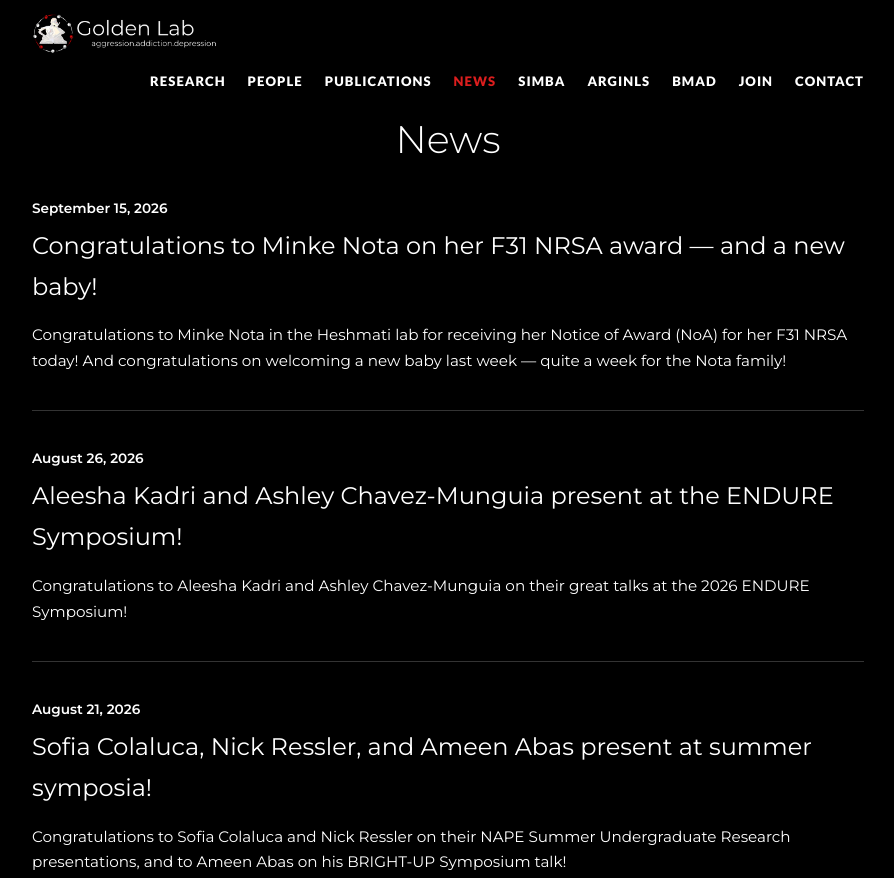
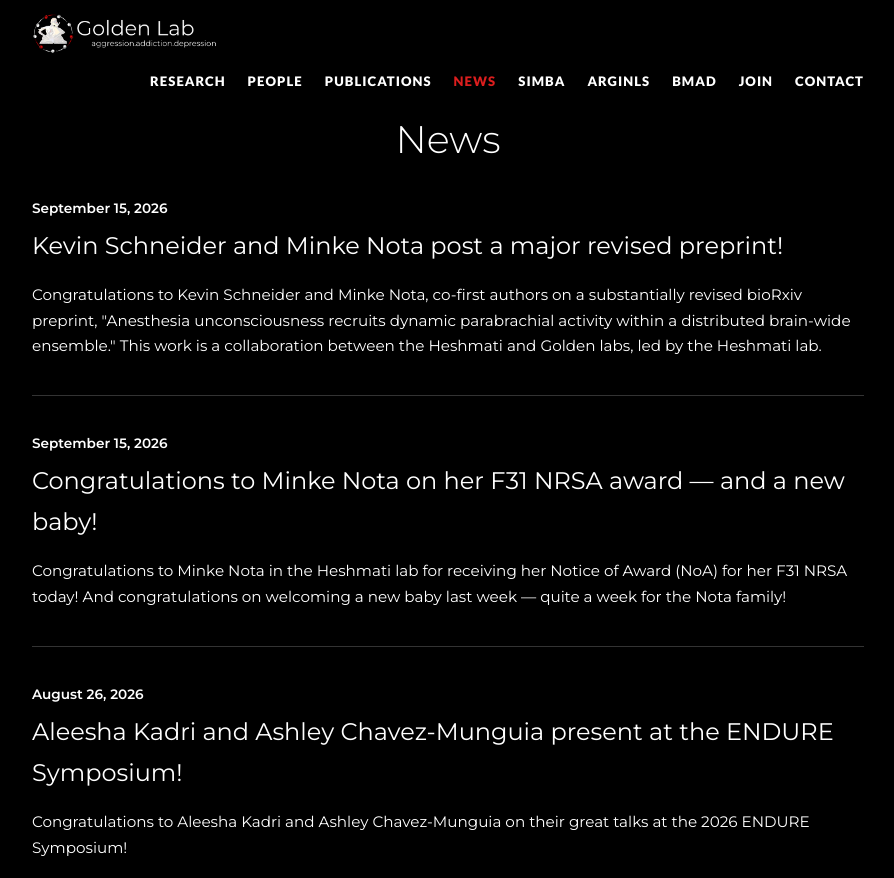
Before and after one commit to GoldenLabWebsite/golden-lab-website, a plain HTML site: page docs/news.html in a window 1280 px wide. Shown: the top 878 px of the page, without its empty margins (192-1086 px from the left). Drawn offline with Linux system fonts and the light colour scheme.

Commit message:
Add revised preprint (v2) to Publications and News
- New Publications entry for the substantially revised v2 preprint:
  "Anesthesia unconsciousness recruits dynamic parabrachial activity
  within a distributed brain-wide ensemble" (bioRxiv 2025.03.28.646066v2)
- Author list re-ordered per bioRxiv v2 (Schneider and Nota now
  co-first authors), Stuber GD added, duplicate Barrow entry
  de-duplicated; Golden and Heshmati retain co-last asterisks
- Added News entry congratulating co-first authors Kevin Schneider
  and Minke Nota, noting the Heshmati/Golden lab collaboration led
  by the Heshmati lab

Co-Authored-By: Claude Sonnet 5 <noreply@anthropic.com>

```diff
--- a/docs/news.html
+++ b/docs/news.html
@@ -33,6 +33,13 @@
 
 <main class="wrap">
 <h1 class="page-title center-line">News</h1>
+<div class="news-entry">
+  <p class="news-date">September 15, 2026</p>
+  <h3 class="news-title">Kevin Schneider and Minke Nota post a major revised preprint!</h3>
+  <p class="news-body">Congratulations to Kevin Schneider and Minke Nota, co-first authors on a substantially revised bioRxiv preprint, &#34;Anesthesia unconsciousness recruits dynamic parabrachial activity within a distributed brain-wide ensemble.&#34; This work is a collaboration between the Heshmati and Golden labs, led by the Heshmati lab.
+</p>
+</div>
+<hr>
 <div class="news-entry">
   <p class="news-date">September 15, 2026</p>
   <h3 class="news-title">Congratulations to Minke Nota on her F31 NRSA award — and a new baby!</h3>
```
Also changed, not shown: docs/publications.html (+6 -1 lines), 4 other files.
